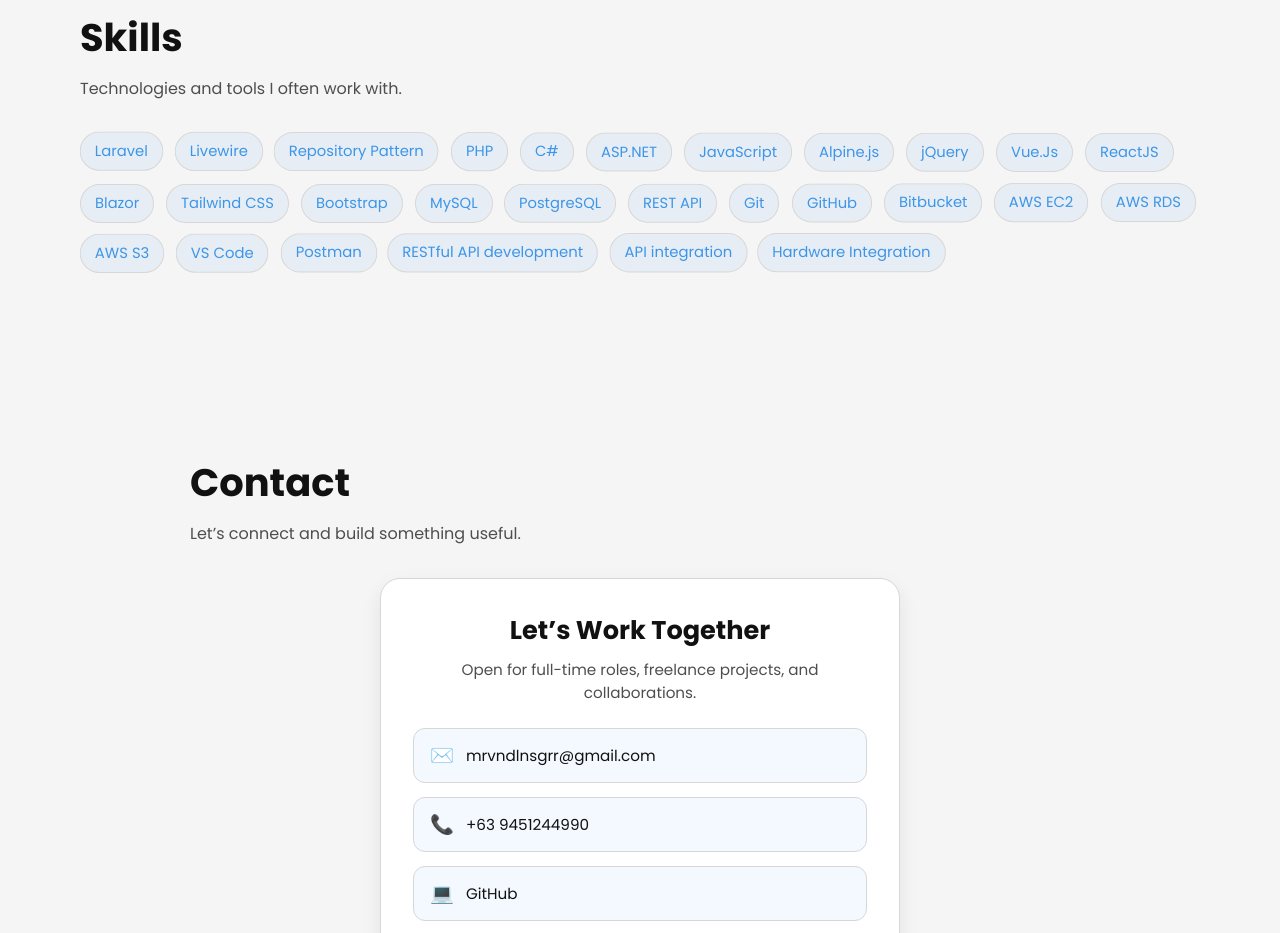
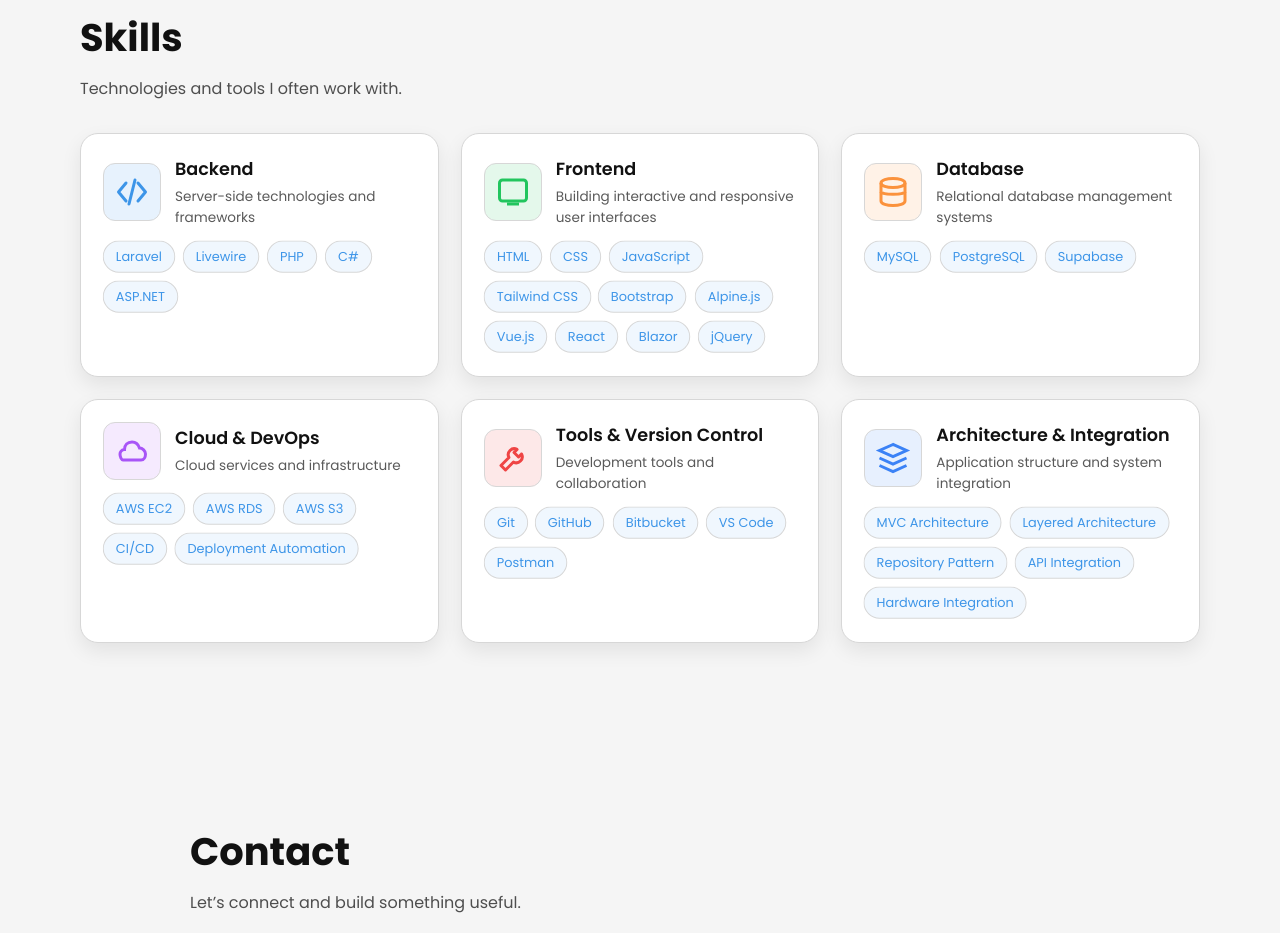
Before and after one commit to mrvndln/mrvndlnsgrr, a React (Vite) app: page / in a window 1280 px wide. Shown: the part 6560-7493 px from the top of the page. Built offline with nearby package versions, Linux system fonts and the light colour scheme; no server answers.

Commit message:
redesign skills section with grouped cards

```diff
--- a/src/data/portfolio.js
+++ b/src/data/portfolio.js
@@ -322,34 +322,67 @@
       featured: false,
     },
   ],
-  skills: [
-    "Laravel",
-    "Livewire",
-    "Repository Pattern",
-    "PHP",
-    "C#",
-    "ASP.NET",
-    "JavaScript",
-    "Alpine.js",
-    "jQuery",
-    "Vue.Js",
-    "ReactJS",
-    "Blazor",
-    "Tailwind CSS",
-    "Bootstrap",
-    "MySQL",
-    "PostgreSQL",
-    "REST API",
-    "Git",
-    "GitHub",
-    "Bitbucket",
-    "AWS EC2",
-    "AWS RDS",
-    "AWS S3",
-    "VS Code",
-    "Postman",
-    "RESTful API development",
-    "API integration",
-    "Hardware Integration"
-  ],
+  skills: {
+    backend: ["Laravel", "Livewire", "PHP", "C#", "ASP.NET"],
+
+    frontend: [
+      "HTML",
+      "CSS",
+      "JavaScript",
+      "Tailwind CSS",
+      "Bootstrap",
+      "Alpine.js",
+      "Vue.js",
+      "React",
+      "Blazor",
+      "jQuery",
+    ],
+
+    database: ["MySQL", "PostgreSQL", "Supabase"],
+
+    devops: ["AWS EC2", "AWS RDS", "AWS S3",  "CI/CD", "Deployment Automation"],
+
+    tools: ["Git", "GitHub", "Bitbucket", "VS Code", "Postman"],
+
+    architecture: [
+      "MVC Architecture",
+      "Layered Architecture",
+      "Repository Pattern",
+      "API Integration",
+      "Hardware Integration",
+    ],
+  },
 };
+
+export const skillsMeta = {
+  backend: {
+    title: "Backend",
+    desc: "Server-side technologies and frameworks",
+    icon: "backend",
+  },
+  frontend: {
+    title: "Frontend",
+    desc: "Building interactive and responsive user interfaces",
+    icon: "frontend",
+  },
+  database: {
+    title: "Database",
+    desc: "Relational database management systems",
+    icon: "database",
+  },
+  devops: {
+    title: "Cloud & DevOps",
+    desc: "Cloud services and infrastructure",
+    icon: "devops",
+  },
+  tools: {
+    title: "Tools & Version Control",
+    desc: "Development tools and collaboration",
+    icon: "tools",
+  },
+  architecture: {
+    title: "Architecture & Integration",
+    desc: "Application structure and system integration",
+    icon: "architecture",
+  },
+};
--- a/src/index.css
+++ b/src/index.css
@@ -449,6 +449,110 @@
     skillHoverBounce 0.55s cubic-bezier(.34, 1.56, .64, 1),
     skillGlow 1.2s ease-in-out infinite alternate;
   transform: translateY(-4px) scale(1.06) rotate(-2deg);
+}
+
+.skills-grid {
+  display: grid;
+  grid-template-columns: repeat(3, 1fr);
+  gap: 22px;
+}
+
+.skills-card {
+  padding: 22px;
+  border-radius: 18px;
+  background: var(--surface);
+  border: 1px solid var(--line);
+  box-shadow: var(--shadow);
+  transition: all 0.25s ease;
+}
+
+.skills-card:hover {
+  transform: translateY(-5px);
+  box-shadow: 0 18px 40px rgba(0, 0, 0, 0.08);
+}
+
+.skills-header {
+  display: flex;
+  align-items: center;
+  gap: 14px;
+  margin-bottom: 14px;
+}
+
+.skills-icon {
+  width: 58px;
+  height: 58px;
+  padding: 10px;
+
+  border-radius: 12px;
+  display: flex;
+  align-items: center;
+  justify-content: center;
+
+  background: rgba(61, 149, 232, 0.12);
+  color: var(--accent);
+  border: 1px solid var(--line);
+}
+
+.skills-icon svg {
+  width: 36px;
+  height: 36px;
+  stroke: currentColor;
+}
+
+.skills-card-title {
+  margin: 0;
+  font-size: 1.1rem;
+  font-weight: 600;
+}
+
+.skills-card-desc {
+  margin: 5px 0 0;
+  font-size: 0.85rem;
+  line-height: 1.5;
+
+  color: rgba(0, 0, 0, 0.65);
+  /* lighter than main text */
+  font-weight: 400;
+}
+
+.skills-card .skills-marquee {
+  display: flex;
+  flex-wrap: wrap;
+  gap: 8px;
+}
+
+.skills-card .skill-pill {
+  font-size: 0.8rem;
+  padding: 6px 12px;
+  border-radius: 999px;
+  border: 1px solid var(--line);
+  background: rgba(61, 149, 232, 0.08);
+  color: var(--accent);
+}
+
+.skills-card:nth-child(2) .skills-icon {
+  background: rgba(34, 197, 94, 0.12);
+  color: #22c55e;
+}
+
+.skills-card:nth-child(3) .skills-icon {
+  background: rgba(251, 146, 60, 0.12);
+  color: #fb923c;
+}
+
+.skills-card:nth-child(4) .skills-icon {
+  background: rgba(168, 85, 247, 0.12);
+  color: #a855f7;
+}
+
+.skills-card:nth-child(5) .skills-icon {
+  background: rgba(239, 68, 68, 0.12);
+  color: #ef4444;
+}
+
+.skills-card:nth-child(6) .skills-icon {
+  background: rgba(59, 130, 246, 0.12);
+  color: #3b82f6;
 }
 
 @keyframes skillPulse {
@@ -1161,6 +1265,10 @@
   .projects-grid.upgraded {
     grid-template-columns: 1fr;
   }
+
+  .skills-grid {
+    grid-template-columns: repeat(2, 1fr);
+  }
 }
 
 /* =========================
@@ -1392,6 +1500,10 @@
     height: min(340px, 52vh);
     border-radius: 0 0 200px 0;
   }
+
+  .skills-grid {
+    grid-template-columns: 1fr;
+  }
 }
 
 @media (max-width: 414px) {
--- a/src/sections/Skills.jsx
+++ b/src/sections/Skills.jsx
@@ -1,4 +1,96 @@
 import SectionTitle from "../components/SectionTitle";
+import { skillsMeta } from "../data/portfolio";
+
+function renderIcon(type) {
+  switch (type) {
+    case "backend":
+      return (
+        <svg viewBox="0 0 24 24" fill="none">
+          <path
+            d="M8 6L3 12L8 18"
+            stroke="currentColor"
+            strokeWidth="2"
+            strokeLinecap="round"
+            strokeLinejoin="round"
+          />
+          <path
+            d="M16 6L21 12L16 18"
+            stroke="currentColor"
+            strokeWidth="2"
+            strokeLinecap="round"
+            strokeLinejoin="round"
+          />
+          <path
+            d="M14 4L10 20"
+            stroke="currentColor"
+            strokeWidth="2"
+            strokeLinecap="round"
+          />
+        </svg>
+      );
+
+    case "frontend":
+      return (
+        <svg viewBox="0 0 24 24" fill="none">
+          <rect x="3" y="4" width="18" height="14" rx="2" stroke="currentColor" strokeWidth="2"/>
+          <path d="M8 20H16" stroke="currentColor" strokeWidth="2"/>
+        </svg>
+      );
+
+    case "database":
+      return (
+        <svg viewBox="0 0 24 24" fill="none">
+          <path
+            d="M4 6C4 4 8 3 12 3C16 3 20 4 20 6C20 8 16 9 12 9C8 9 4 8 4 6Z"
+            stroke="currentColor"
+            strokeWidth="2"
+          />
+          <path
+            d="M4 6V18C4 20 8 21 12 21C16 21 20 20 20 18V6"
+            stroke="currentColor"
+            strokeWidth="2"
+          />
+          <path
+            d="M4 12C4 14 20 14 20 12"
+            stroke="currentColor"
+            strokeWidth="2"
+          />
+        </svg>
+      );
+
+    case "devops":
+      return (
+        <svg viewBox="0 0 24 24" fill="none">
+          <path d="M6 18H18C20 18 21 16 21 14C21 12 19 10 17 10C16 7 14 6 12 6C9 6 7 8 7 11C5 11 4 13 4 14C4 16 5 18 6 18Z" stroke="currentColor" strokeWidth="2"/>
+        </svg>
+      );
+
+    case "tools":
+      return (
+        <svg viewBox="0 0 24 24" fill="none">
+          <path
+            d="M14.7 6.3a4 4 0 0 0-5.4 5.4L4 17l3 3 5.3-5.3a4 4 0 0 0 5.4-5.4l-2 2-3-3 2-2z"
+            stroke="currentColor"
+            strokeWidth="2"
+            strokeLinecap="round"
+            strokeLinejoin="round"
+          />
+        </svg>
+      );
+
+    case "architecture":
+      return (
+        <svg viewBox="0 0 24 24" fill="none">
+          <path d="M12 3L3 7L12 11L21 7L12 3Z" stroke="currentColor" strokeWidth="2"/>
+          <path d="M3 12L12 16L21 12" stroke="currentColor" strokeWidth="2"/>
+          <path d="M3 17L12 21L21 17" stroke="currentColor" strokeWidth="2"/>
+        </svg>
+      );
+
+    default:
+      return null;
+  }
+}
 
 export default function Skills({ data }) {
   return (
@@ -7,16 +99,35 @@
         title="Skills"
         subtitle="Technologies and tools I often work with."
       />
-      <div className="skills-wrap skills-marquee">
-        {data.skills.map((skill, index) => (
-          <span
-            key={index}
-            className="skill-pill skill-animate skill-float"
-            style={{ animationDelay: `${index * 0.08}s` }}
-          >
-            {skill}
-          </span>
-        ))}
+
+      <div className="skills-grid">
+        {Object.entries(data.skills).map(([category, items]) => {
+          const meta = skillsMeta[category];
+          if (!meta) return null;
+
+          return (
+            <div key={category} className="content-card skills-card">
+              <div className="skills-header">
+                <div className="skills-icon">
+                  {renderIcon(meta.icon) || renderIcon("tools")}
+                </div>
+
+                <div>
+                  <h3 className="skills-card-title">{meta.title}</h3>
+                  <h4 className="skills-card-desc">{meta.desc}</h4>
+                </div>
+              </div>
+
+              <div className="skills-marquee">
+                {items.map((skill, index) => (
+                  <span key={index} className="skill-pill skill-float">
+                    {skill}
+                  </span>
+                ))}
+              </div>
+            </div>
+          );
+        })}
       </div>
     </section>
   );
```
